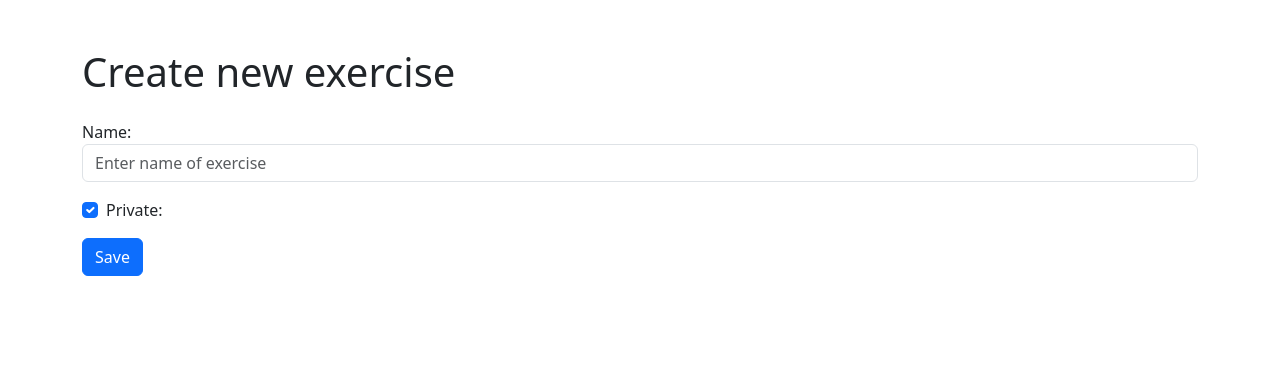
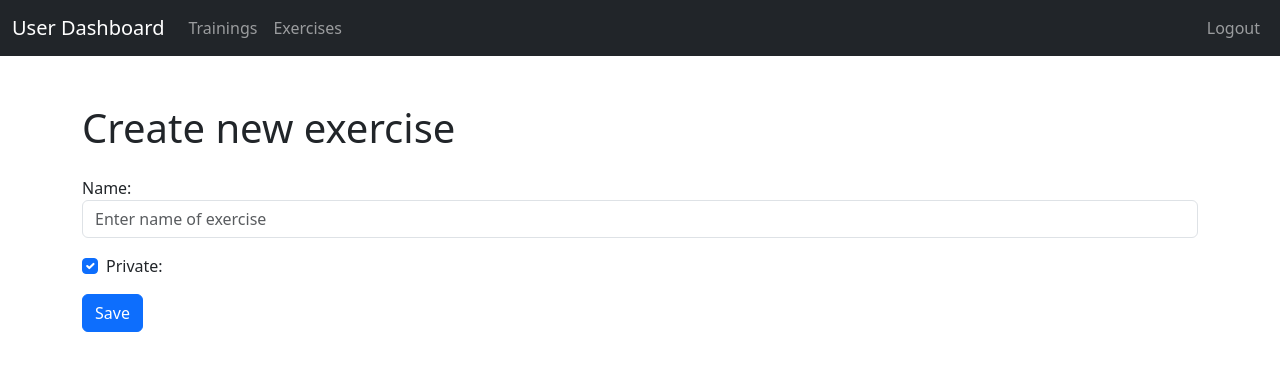
Before and after one commit to Flynotfly/GymStat, a Django app: page /training/exercise/create/ in a window 1280 px wide. Shown: the top 371 px of the page. Run offline with Django 5.2, Linux system fonts and the light colour scheme; the visitor is signed in with stand-in values (Sample User, id 1).

Commit message:
Add header

```diff
--- a/gymstat/user/templates/base.html
+++ b/gymstat/user/templates/base.html
@@ -6,9 +6,35 @@
     <link href="https://cdn.jsdelivr.net/npm/bootstrap@5.3.3/dist/css/bootstrap.min.css" rel="stylesheet" integrity="sha384-QWTKZyjpPEjISv5WaRU9OFeRpok6YctnYmDr5pNlyT2bRjXh0JMhjY6hW+ALEwIH" crossorigin="anonymous">
 </head>
 <body>
-    <div id="header">
-
-    </div>
+    <nav class="navbar navbar-expand-lg navbar-dark bg-dark">
+        <div class="container-fluid">
+            <a class="navbar-brand" href="{% url 'user:dashboard' %}">User Dashboard</a>
+            <button class="navbar-toggler" type="button" data-bs-toggle="collapse" data-bs-target="#navbarNav" aria-controls="navbarNav" aria-expanded="false" aria-label="Toggle navigation">
+                <span class="navbar-toggler-icon"></span>
+            </button>
+            <div class="collapse navbar-collapse" id="navbarNav">
+                <ul class="navbar-nav me-auto mb-2 mb-lg-0">
+                    <li class="nav-item">
+                        <a class="nav-link" href="{% url 'user:trainings' %}">Trainings</a>
+                    </li>
+                    <li class="nav-item">
+                        <a class="nav-link" href="{% url 'user:exercises' %}">Exercises</a>
+                    </li>
+                </ul>
+                <ul class="navbar-nav">
+                    {% if user.is_authenticated %}
+                        <li class="nav-item">
+                            <a class="nav-link" href="{% url 'user:logout' %}">Logout</a>
+                        </li>
+                    {% else %}
+                        <li class="nav-item">
+                            <a class="nav-link" href="{% url 'user:login' %}">Login</a>
+                        </li>
+                    {% endif %}
+                </ul>
+            </div>
+        </div>
+    </nav>
     {% block content %}
 
     {% endblock %}
```
